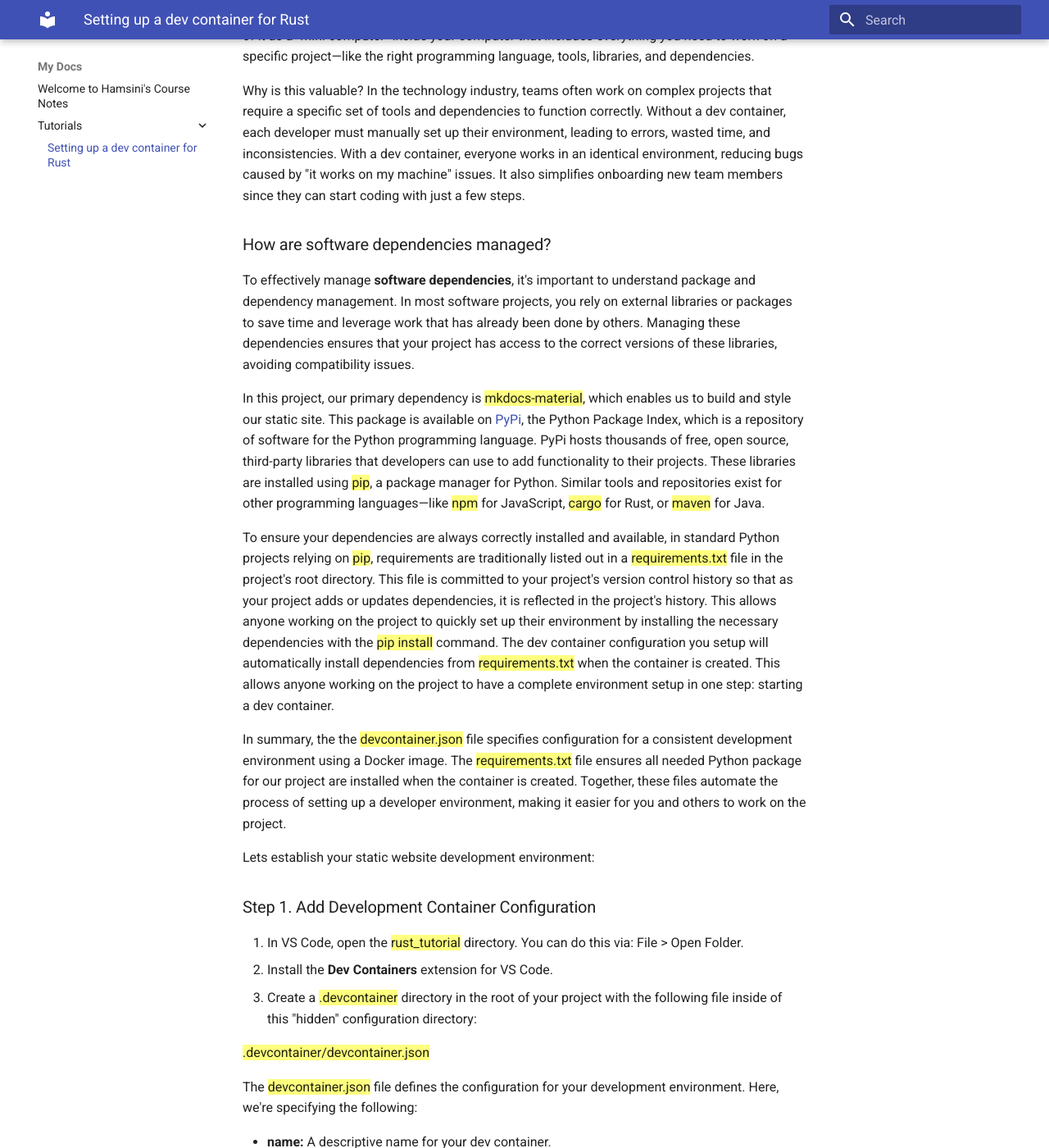
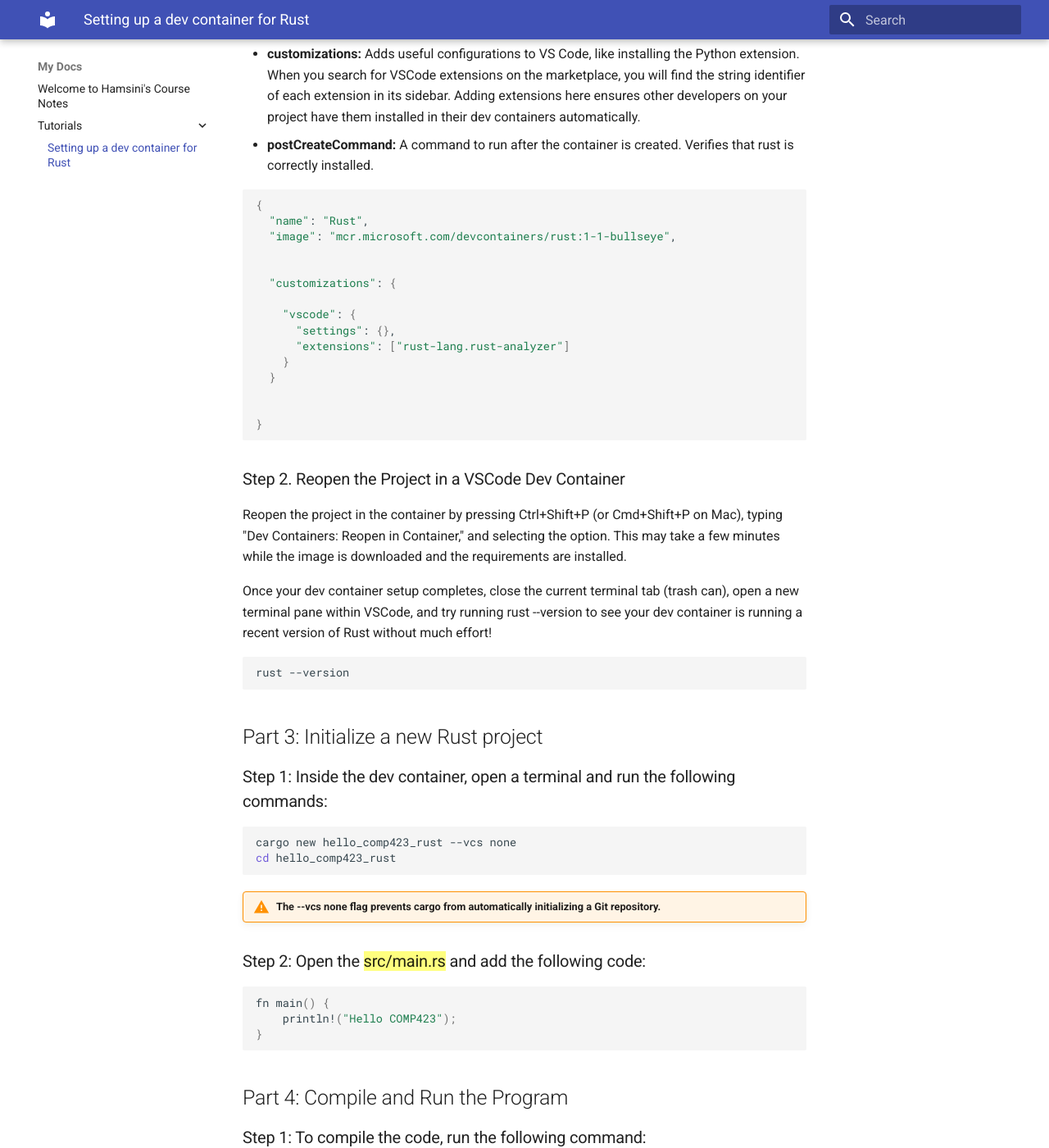
Before and after one commit to htankala/comp423-course-notes, an MkDocs documentation site: the page built from docs/tutorials/rust-setup.md, in a window 1280 px wide and 1400 px high, scrolled down 2506 px. Shown: the whole window at 82% size. Built offline with MkDocs 1.6.1 and Material for MkDocs 9.7.7, drawn with Linux system fonts in a browser that asks for light colours; some of the changed text lies outside the part shown.

Commit message:
finished making changes to tutorial

````diff
--- a/docs/tutorials/rust-setup.md
+++ b/docs/tutorials/rust-setup.md
@@ -37,43 +37,10 @@
 (D) Create a README file:
 
 ```bash
-echo "# COMP423 Course Notes" > README.md
+echo "# Rust Tutorial" > README.md
 git add README.md
 git commit -m "Initial commit with README"
 ```
-###Step 2. Create a Remote Repository on GitHub
-(1) Log in to your GitHub account and navigate to the [Create a New Repository](https://github.com/new) page.
-
-(2) Fill in the details as follows:
-
-* **Repository Name:** <mark>comp423-course-notes</mark>
-* **Description:** "Course notes organized as a static website using Material for MkDocs."
-* **Visibility:** Public
-
-(3) Do not initialize the repository with a README, .gitignore, or license.
-
-(4) Click **Create Repository**
-
-###Step 3. Link your Local Repository to GitHub
-
-(1) Add the GitHub repository as a remote:
-
-```bash
-git remote add origin https://github.com/<your-username>/comp423-course-notes.git
-```
-Replace <mark>your-username</mark> with your GitHub username.
-
-(2) Check your default branch name with the subcommand <mark>git branch</mark>. If it's not <mark>main</mark>, rename it to main with the following command: <mark>git branch -M main.</mark> Old versions of <mark>git</mark> choose the name <mark>master</mark> for the primary branch, but these days <mark>main</mark> is the standard primary branch name.
-
-(3) Push your local commits to the GitHub repository:
-
-```bash
-git push --set-upstream origin main
-```
-!!! warning "Understanding the --set-upstream Flag"
-    * <mark>git push --set-upstream origin main:</mark> This command pushes the main branch to the remote repository origin. The <mark>--set-upstream</mark> flag sets up the main branch to track the remote branch, meaning future pushes and pulls can be done without specifying the branch name and just writing <mark>git push origin</mark> when working on your local main branch. This long flag has a corresponding <mark>-u</mark> short flag.
-
-(4) Back in your web browser, refresh your GitHub repository to see that the same commit you made locally has now been pushed to remote. You can use <mark>git log</mark> locally to see the commit ID and message which should match the ID of the most recent commit on GitHub. This is the result of pushing your changes to your remote repository.
 
 ##Part 2. Setting Up the Development Environment
 ###What is a Development (Dev) Container?
@@ -84,11 +51,6 @@
 ###How are software dependencies managed?
 To effectively manage **software dependencies**, it's important to understand package and dependency management. In most software projects, you rely on external libraries or packages to save time and leverage work that has already been done by others. Managing these dependencies ensures that your project has access to the correct versions of these libraries, avoiding compatibility issues.
 
-In this project, our primary dependency is <mark>mkdocs-material</mark>, which enables us to build and style our static site. This package is available on [PyPi](https://pypi.org/project/mkdocs-material/), the Python Package Index, which is a repository of software for the Python programming language. PyPi hosts thousands of free, open source, third-party libraries that developers can use to add functionality to their projects. These libraries are installed using <mark>pip</mark>, a package manager for Python. Similar tools and repositories exist for other programming languages—like <mark>npm</mark> for JavaScript, <mark>cargo</mark> for Rust, or <mark>maven</mark> for Java.
-
-To ensure your dependencies are always correctly installed and available, in standard Python projects relying on <mark>pip</mark>, requirements are traditionally listed out in a <mark>requirements.txt</mark> file in the project's root directory. This file is committed to your project's version control history so that as your project adds or updates dependencies, it is reflected in the project's history. This allows anyone working on the project to quickly set up their environment by installing the necessary dependencies with the <mark>pip install</mark> command. The dev container configuration you setup will automatically install dependencies from <mark>requirements.txt</mark> when the container is created. This allows anyone working on the project to have a complete environment setup in one step: starting a dev container.
-
-In summary, the the <mark>devcontainer.json</mark> file specifies configuration for a consistent development environment using a Docker image. The <mark>requirements.txt</mark> file ensures all needed Python package for our project are installed when the container is created. Together, these files automate the process of setting up a developer environment, making it easier for you and others to work on the project.
 
 Lets establish your static website development environment:
 
@@ -96,9 +58,17 @@
 
 1. In VS Code, open the <mark>rust_tutorial</mark> directory. You can do this via: File > Open Folder.
 2. Install the **Dev Containers** extension for VS Code.
-3. Create a <mark>.devcontainer</mark> directory in the root of your project with the following file inside of this "hidden" configuration directory:
+3. Create a <mark>.devcontainer</mark> directory in the root of your project with the following file inside of this "hidden" configuration directory: <mark>.devcontainer/devcontainer.json</mark>
 
-<mark>.devcontainer/devcontainer.json</mark>
+```bash
+mkdir .devcontainer
+touch .devcontainer/devcontainer.json
+```
+
+Open in VS Code using:
+```bash
+code .
+```
 
 The <mark>devcontainer.json</mark> file defines the configuration for your development environment. Here, we're specifying the following:
 
@@ -109,22 +79,29 @@
 
 ```bash
 {
-  "name": "Rust Dev Container",
-  "image": "mcr.microsoft.com/devcontainers/rust:1-ubuntu-20.04",
-  "settings": {
-    "terminal.integrated.defaultProfile.linux": "bash"
-  },
-  "extensions": [
-    "rust-lang.rust-analyzer"
-  ],
-  "postCreateCommand": "rustc --version"
+  "name": "Rust",
+  "image": "mcr.microsoft.com/devcontainers/rust:1-1-bullseye",
+
+
+  "customizations": {
+
+    "vscode": {
+      "settings": {},
+      "extensions": ["rust-lang.rust-analyzer"]
+    }
+  }
+
+
 }
 ```
 
-###Step 3. Reopen the Project in a VSCode Dev Container
+###Step 2. Reopen the Project in a VSCode Dev Container
 Reopen the project in the container by pressing Ctrl+Shift+P (or Cmd+Shift+P on Mac), typing "Dev Containers: Reopen in Container," and selecting the option. This may take a few minutes while the image is downloaded and the requirements are installed.
 
-Once your dev container setup completes, close the current terminal tab (trash can), open a new terminal pane within VSCode, and try running python --version to see your dev container is running a recent version of Python without much effort! (As of this writing: 3.13 released in October of 2024.)
+Once your dev container setup completes, close the current terminal tab (trash can), open a new terminal pane within VSCode, and try running rust --version to see your dev container is running a recent version of Rust without much effort!
+```bash
+rust --version
+```
 
 ##Part 3: Initialize a new Rust project
 ###Step 1: Inside the dev container, open a terminal and run the following commands:
````
Also changed, not shown: other parts of docs/tutorials/rust-setup.md (+4 -3 lines).
